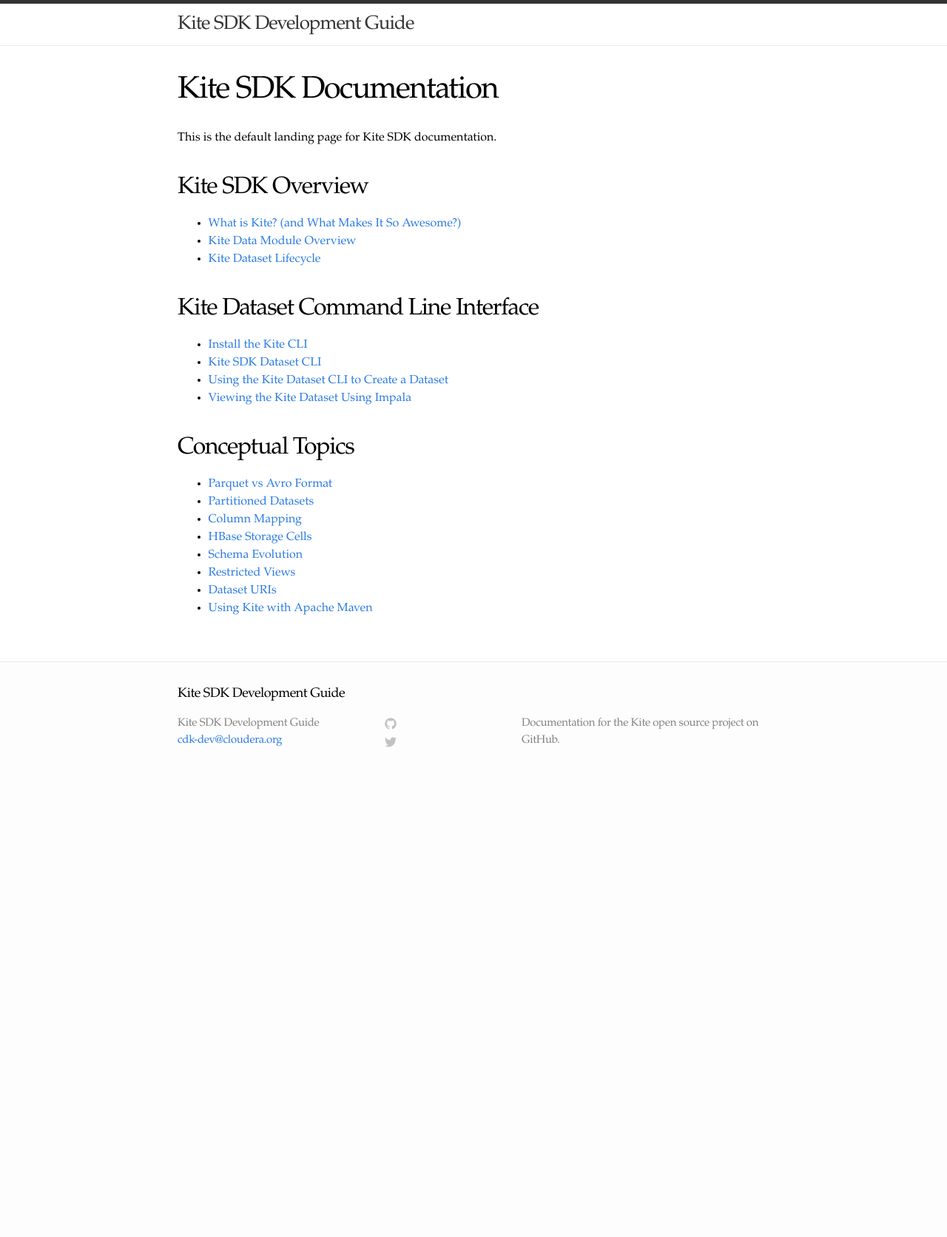
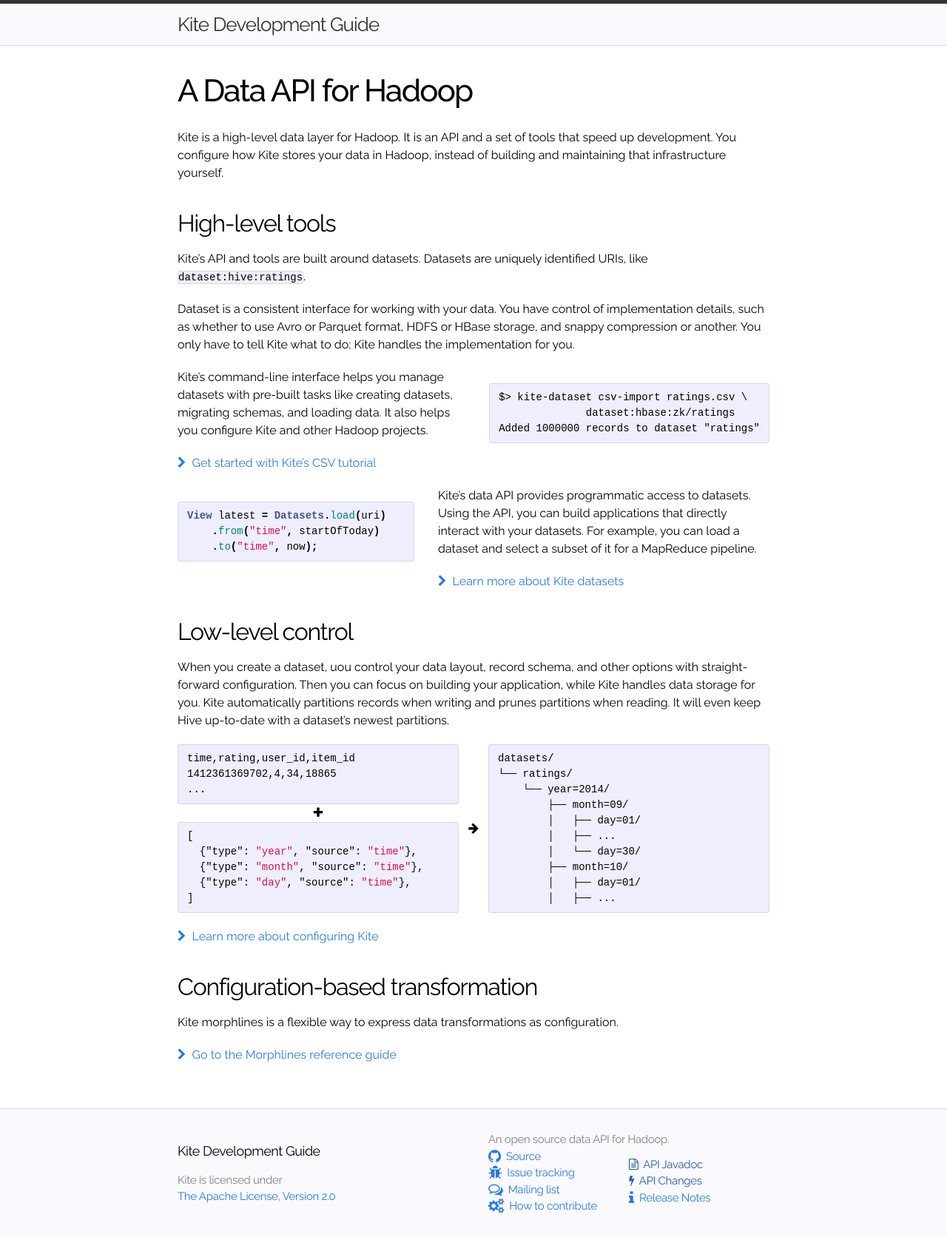
Before and after one commit to kite-sdk/kite-docs, a Jekyll site: the page built from index.md, in a window 1280 px wide. Shown: the whole page at 74% size. Built offline with Jekyll 4.4.1, drawn with Linux system fonts in a browser that asks for light colours; nearby versions of some CDN libraries; before the commit the page ends 1061 px from its top, so only the background shows below that.

Commit message:
CDK-751: Add Kite start page as index.html.
This includes Dennis's edits from CDK-751.

The existing index has been moved to all-pages.md. This needs to be
improved before committing, possibly by organizing all pages and adding
a sidebar rather than using all-pages directly.

```diff
--- a/_config.yml
+++ b/_config.yml
@@ -1,13 +1,20 @@
 # Site settings
-title: Kite SDK Development Guide
+title: Kite Development Guide
 email: cdk-dev@cloudera.org
-description: "Documentation for the Kite open source project on GitHub."
+description: "An open source data API for Hadoop."
 baseurl: "/docs/current/guide"
 url: "http://kitesdk.org"
-include: ["./samples/"]
+
+license_url: "http://www.apache.org/licenses/LICENSE-2.0.html"
+github_url: "https://github.com/kite-sdk/kite"
+issue_tracker_url: "https://issues.cloudera.org/browse/CDK"
+mailing_list_url: "https://groups.google.com/a/cloudera.org/forum/#!forum/cdk-dev"
+contributing_url: "https://github.com/kite-sdk/kite/wiki/How-to-contribute"
+
 dataset-command: "kite-dataset"
 
 # Build settings
+include: ["./samples/"]
 markdown: kramdown
 permalink: pretty
 kramdown:
--- a/_includes/footer.html
+++ b/_includes/footer.html
@@ -1,59 +1,39 @@
 <footer class="site-footer">
 
-  <div class="wrap">
+  <div class="wrap columns">
 
-    <h2 class="footer-heading">{{ site.title }}</h2>
+    <div class="left">
+      <h2 class="footer-heading">{{ site.title }}</h2>
 
-    <div class="footer-col-1 column">
       <ul>
-        <li>{{ site.title }}</li>
-        <li><a href="mailto:{{ site.email }}">{{ site.email }}</a></li>
+        <li>Kite is licensed under</li>
+        <li><a href="{{ site.license_url }}">The Apache License, Version 2.0</a></li>
       </ul>
     </div>
 
-    <div class="footer-col-2 column">
-      <ul>
-        <li>
-          <a href="https://github.com/{{ site.username }}">
-            <span class="icon github">
-              <svg version="1.1" class="github-icon-svg" xmlns="http://www.w3.org/2000/svg" xmlns:xlink="http://www.w3.org/1999/xlink" x="0px" y="0px"
-                 viewBox="0 0 16 16" enable-background="new 0 0 16 16" xml:space="preserve">
-                <path fill-rule="evenodd" clip-rule="evenodd" fill="#C2C2C2" d="M7.999,0.431c-4.285,0-7.76,3.474-7.76,7.761
-                c0,3.428,2.223,6.337,5.307,7.363c0.388,0.071,0.53-0.168,0.53-0.374c0-0.184-0.007-0.672-0.01-1.32
-                c-2.159,0.469-2.614-1.04-2.614-1.04c-0.353-0.896-0.862-1.135-0.862-1.135c-0.705-0.481,0.053-0.472,0.053-0.472
-                c0.779,0.055,1.189,0.8,1.189,0.8c0.692,1.186,1.816,0.843,2.258,0.645c0.071-0.502,0.271-0.843,0.493-1.037
-                C4.86,11.425,3.049,10.76,3.049,7.786c0-0.847,0.302-1.54,0.799-2.082C3.768,5.507,3.501,4.718,3.924,3.65
-                c0,0,0.652-0.209,2.134,0.796C6.677,4.273,7.34,4.187,8,4.184c0.659,0.003,1.323,0.089,1.943,0.261
-                c1.482-1.004,2.132-0.796,2.132-0.796c0.423,1.068,0.157,1.857,0.077,2.054c0.497,0.542,0.798,1.235,0.798,2.082
-                c0,2.981-1.814,3.637-3.543,3.829c0.279,0.24,0.527,0.713,0.527,1.437c0,1.037-0.01,1.874-0.01,2.129
-                c0,0.208,0.14,0.449,0.534,0.373c3.081-1.028,5.302-3.935,5.302-7.362C15.76,3.906,12.285,0.431,7.999,0.431z"/>
-              </svg>
-            </span>
-            <span class="username">{{ site.username }}</span>
-          </a>
-        </li>
-        <li>
-          <a href="https://twitter.com/{{ site.username }}">
-            <span class="icon twitter">
-              <svg version="1.1" class="twitter-icon-svg" xmlns="http://www.w3.org/2000/svg" xmlns:xlink="http://www.w3.org/1999/xlink" x="0px" y="0px"
-                 viewBox="0 0 16 16" enable-background="new 0 0 16 16" xml:space="preserve">
-                <path fill="#C2C2C2" d="M15.969,3.058c-0.586,0.26-1.217,0.436-1.878,0.515c0.675-0.405,1.194-1.045,1.438-1.809
-                c-0.632,0.375-1.332,0.647-2.076,0.793c-0.596-0.636-1.446-1.033-2.387-1.033c-1.806,0-3.27,1.464-3.27,3.27
-                c0,0.256,0.029,0.506,0.085,0.745C5.163,5.404,2.753,4.102,1.14,2.124C0.859,2.607,0.698,3.168,0.698,3.767
-                c0,1.134,0.577,2.135,1.455,2.722C1.616,6.472,1.112,6.325,0.671,6.08c0,0.014,0,0.027,0,0.041c0,1.584,1.127,2.906,2.623,3.206
-                C3.02,9.402,2.731,9.442,2.433,9.442c-0.211,0-0.416-0.021-0.615-0.059c0.416,1.299,1.624,2.245,3.055,2.271
-                c-1.119,0.877-2.529,1.4-4.061,1.4c-0.264,0-0.524-0.015-0.78-0.046c1.447,0.928,3.166,1.469,5.013,1.469
-                c6.015,0,9.304-4.983,9.304-9.304c0-0.142-0.003-0.283-0.009-0.423C14.976,4.29,15.531,3.714,15.969,3.058z"/>
-              </svg>
-            </span>
-            <span class="username">{{ site.username }}</span>
-          </a>
-        </li>
-      </ul>
+    <div class="middle">
     </div>
 
-    <div class="footer-col-3 column">
-      <p class="text">{{ site.description }}</p>
+    <div class="right">
+      <p class="text">{{ site.description }}
+        <div class="columns">
+          <div class="left">
+            <ul>
+              <li><a href="{{ site.github_url }}"><i class="fa fa-github fa-lg"></i>&nbsp; Source</a></li>
+              <li><a href="{{ site.issue_tracker_url }}"><i class="fa fa-bug fa-lg"></i>&nbsp; Issue tracking</a></li>
+              <li><a href="{{ site.mailing_list_url }}"><i class="fa fa-comments-o fa-lg"></i>&nbsp; Mailing list</a></li>
+              <li><a href="{{ site.contributing_url }}"><i class="fa fa-cogs fa-lg"></i>&nbsp; How to contribute</a></li>
+            </ul>
+          </div>
+          <div class="right">
+            <ul>
+              <li><a href="{{ site.javadoc_url }}"><i class="fa fa-file-text-o"></i>&nbsp; API Javadoc</a></li>
+              <li><a href="{{ site.jdiff_url }}"><i class="fa fa-bolt fs-lg"></i>&nbsp; API Changes</a></li>
+              <li><a href="{{ site.baseurl }}/release-notes"><i class="fa fa-info fa-lg"></i>&nbsp; Release Notes</a></li>
+            </ul>
+          </div>
+        </div>
+      </p>
     </div>
 
   </div>
--- a/_includes/head.html
+++ b/_includes/head.html
@@ -8,5 +8,7 @@
 
     <!-- Custom CSS -->
     <link rel="stylesheet" href="{{ site.baseurl }}/css/main.css">
+    <link href='http://fonts.googleapis.com/css?family=Raleway:200,400,500,600,700' rel='stylesheet' type='text/css'>
+    <link href="//maxcdn.bootstrapcdn.com/font-awesome/4.2.0/css/font-awesome.min.css" rel="stylesheet">
 
 </head>
--- /dev/null
+++ b/all-pages.md
@@ -0,0 +1,34 @@
+---
+layout: page
+title: Kite SDK Documentation
+---
+
+This is the default landing page for Kite SDK documentation.
+
+## Kite SDK Overview
+
+
+* [What is Kite? (and What Makes It So Awesome?)](Kite-SDK-Guide/)
+* [Kite Data Module Overview](Kite-Data-Module-Overview/)
+* [Kite Dataset Lifecycle](lifecycle/)
+
+
+
+## Kite Dataset Command Line Interface
+
+* [Install the Kite CLI](Install-Kite/)
+* [Kite SDK Dataset CLI](Kite-Dataset-Command-Line-Interface/)
+* [Using the Kite Dataset CLI to Create a Dataset](Using-the-Kite-CLI-to-Create-a-Dataset/)
+* [Viewing the Kite Dataset Using Impala](Viewing-with-Impala/)
+
+
+## Conceptual Topics
+
+* [Parquet vs Avro Format](Parquet-vs-Avro-Format/)
+* [Partitioned Datasets](Partitioned-Datasets/)
+* [Column Mapping](Column-Mapping/)
+* [HBase Storage Cells](HBase-Storage-Cells/)
+* [Schema Evolution](Schema-Evolution/)
+* [Restricted Views](Restricted-Views/)
+* [Dataset URIs](URIs/)
+* [Using Kite with Apache Maven](Using-Kite-with-Apache-Maven/)
--- a/css/main.css
+++ b/css/main.css
@@ -14,10 +14,10 @@ td.code {
 html, body { height: 100%; }
 
 body {
-  font-family: Palatino, TimesRoman, Serif;
+  font-family: 'Raleway', sans-serif;
   font-size: 16px;
   line-height: 1.5;
-  font-weight: 300;
+  font-weight: 400;
   background-color: #fdfdfd;
 }
 
@@ -41,6 +41,58 @@ table td {
   padding: 0.2em;
 }
 
+.left {
+  float: left;
+  clear: left;
+  overflow: auto;
+}
+
+.center {
+  text-align: center;
+}
+
+.right {
+  float: right;
+  clear: right;
+  overflow: auto;
+}
+
+.post-content .left {
+  min-width: 40%;
+  margin-right: 2em;
+}
+
+.post-content .right {
+  min-width: 40%;
+  margin-left: 2em;
+}
+
+.columns {
+  display: table;
+  width: 100%;
+}
+
+.columns .left {
+  float: none;
+  display: table-cell;
+  vertical-align: middle;
+  width: 47.5%;
+}
+
+.columns .middle {
+  display: table-cell;
+  vertical-align: middle;
+  text-align: center;
+  width: 5%;
+}
+
+.columns .right {
+  float: none;
+  display: table-cell;
+  vertical-align: middle;
+  width: 47.5%;
+}
+
 /* Utility */
 
 .wrap:before,
@@ -61,9 +113,9 @@ table td {
 
 .site-header {
   border-top: 5px solid #333;
-  border-bottom: 1px solid #e8e8e8;
+  border-bottom: 1px solid #d5d5e9;
   min-height: 56px;
-  background-color: white;
+  background-color: #fafafe;
 }
 
 .site-title,
@@ -95,13 +147,14 @@ table td {
 /* Site footer */
 
 .site-footer {
-  border-top: 1px solid #e8e8e8;
+  border-top: 1px solid #d5d5e9;
+  background-color: #fafafe;
   padding: 30px 0;
 }
 
 .footer-heading {
   font-size: 18px;
-  font-weight: 300;
+  font-weight: 400;
   letter-spacing: -.5px;
   margin-bottom: 15px;
 }
@@ -139,15 +192,6 @@ table td {
   font-size: 15px;
   letter-spacing: -.3px;
   color: #828282;
-}
-
-.github-icon-svg,
-.twitter-icon-svg {
-  display: inline-block;
-  width: 16px;
-  height: 16px;
-  position: relative;
-  top: 3px;
 }
 
 
@@ -191,7 +235,8 @@ table td {
   font-size: 42px;
   letter-spacing: -1.75px;
   line-height: 1;
-  font-weight: 300;
+  font-weight: 500;
+
 }
 
 .post-header .meta {
@@ -212,7 +257,7 @@ table td {
 .post-content h5,
 .post-content h6 {
   line-height: 1;
-  font-weight: 300;
+  font-weight: 400;
   margin: 40px 0 20px;
 }
 
@@ -246,6 +291,7 @@ table td {
 
 .post pre,
 .post code {
+  font-family: monospace;
   border: 1px solid #d5d5e9;
   background-color: #eef;
   padding: 8px 12px;
@@ -274,6 +320,10 @@ table td {
 }
 
 .post pre.terminal code { background-color: #333; }
+
+.post .no-line-numbers .line-numbers {
+  visibility: hidden;
+}
 
 /* Syntax highlighting styles */
 /* ----------------------------------------------------------*/
--- a/index.md
+++ b/index.md
@@ -1,34 +1,86 @@
 ---
 layout: page
-title: Kite SDK Documentation
+title: 'A Data API for Hadoop'
 ---
 
-This is the default landing page for Kite SDK documentation.
+Kite is a high-level data layer for Hadoop. It is an API and a set of tools that speed up development. You configure how Kite stores your data in Hadoop, instead of building and maintaining that infrastructure yourself.
 
-## Kite SDK Overview
+## High-level tools
 
+Kite's API and tools are built around datasets. Datasets are uniquely identified URIs, like `dataset:hive:ratings`.
 
-* [What is Kite? (and What Makes It So Awesome?)](Kite-SDK-Guide/)
-* [Kite Data Module Overview](Kite-Data-Module-Overview/)
-* [Kite Dataset Lifecycle](lifecycle/)
+Dataset is a consistent interface for working with your data. You have control of implementation details, such as whether to use Avro or Parquet format, HDFS or HBase storage, and snappy compression or another. You only have to tell Kite what to do; Kite handles the implementation for you.
 
+<div class="right">
+{% highlight text %}
+$> kite-dataset csv-import ratings.csv \
+              dataset:hbase:zk/ratings
+Added 1000000 records to dataset "ratings"
+{% endhighlight %}
+</div>
 
+Kite's command-line interface helps you manage datasets with pre-built tasks like creating datasets, migrating schemas, and loading data. It also helps you configure Kite and other Hadoop projects.
 
-## Kite Dataset Command Line Interface
+[<i class="fa fa-chevron-right"></i>&nbsp; Get started with Kite's CSV tutorial][kite-cli]
 
-* [Install the Kite CLI](Install-Kite/)
-* [Kite SDK Dataset CLI](Kite-Dataset-Command-Line-Interface/)
-* [Using the Kite Dataset CLI to Create a Dataset](Using-the-Kite-CLI-to-Create-a-Dataset/)
-* [Viewing the Kite Dataset Using Impala](Viewing-with-Impala/)
+<div class="left">
+{% highlight java %}
+View latest = Datasets.load(uri)
+    .from("time", startOfToday)
+    .to("time", now);
+{% endhighlight %}
+</div>
 
+Kite's data API provides programmatic access to datasets. Using the API, you can build applications that directly interact with your datasets. For example, you can load a dataset and select a subset of it for a MapReduce pipeline.
 
-## Conceptual Topics
+[<i class="fa fa-chevron-right"></i>&nbsp; Learn more about Kite datasets][kite-data-overview]
 
-* [Parquet vs Avro Format](Parquet-vs-Avro-Format/)
-* [Partitioned Datasets](Partitioned-Datasets/)
-* [Column Mapping](Column-Mapping/)
-* [HBase Storage Cells](HBase-Storage-Cells/)
-* [Schema Evolution](Schema-Evolution/)
-* [Restricted Views](Restricted-Views/)
-* [Dataset URIs](URIs/)
-* [Using Kite with Apache Maven](Using-Kite-with-Apache-Maven/)
+## Low-level control
+
+When you create a dataset, uou control your data layout, record schema, and other options with straight-forward configuration. Then you can focus on building your application, while Kite handles data storage for you. Kite automatically partitions records when writing and prunes partitions when reading. It will even keep Hive up-to-date with a dataset's newest partitions.
+
+<div class="columns">
+  <div class="left">
+{% highlight text %}
+time,rating,user_id,item_id
+1412361369702,4,34,18865
+...
+{% endhighlight %}
+    <div class="center"><i class="fa fa-plus"></i></div>
+{% highlight json %}
+[
+  {"type": "year", "source": "time"},
+  {"type": "month", "source": "time"},
+  {"type": "day", "source": "time"},
+]
+{% endhighlight %}
+  </div>
+  <div class="middle"><i class="fa fa-arrow-right"></i></div>
+  <div class="right">
+{% highlight text %}
+datasets/
+└── ratings/
+    └── year=2014/
+        ├── month=09/
+        │   ├── day=01/
+        │   ├── ...
+        │   └── day=30/
+        ├── month=10/
+        │   ├── day=01/
+        │   ├── ...
+{% endhighlight %}
+  </div>
+</div>
+
+[<i class="fa fa-chevron-right"></i>&nbsp; Learn more about configuring Kite][kite-config]
+
+## Configuration-based transformation
+
+Kite morphlines is a flexible way to express data transformations as configuration.
+
+[<i class="fa fa-chevron-right"></i>&nbsp; Go to the Morphlines reference guide][morphlines-intro]
+
+[kite-cli]: {{ site.baseurl }}/Using-the-Kite-CLI-to-Create-a-Dataset
+[kite-data-overview]: {{ site.baseurl }}/Kite-Data-Module-Overview
+[kite-config]: {{ site.baseurl }}/configuraton-formats
+[morphlines-intro]: /docs/latest/kite-morphlines/index.html
```
